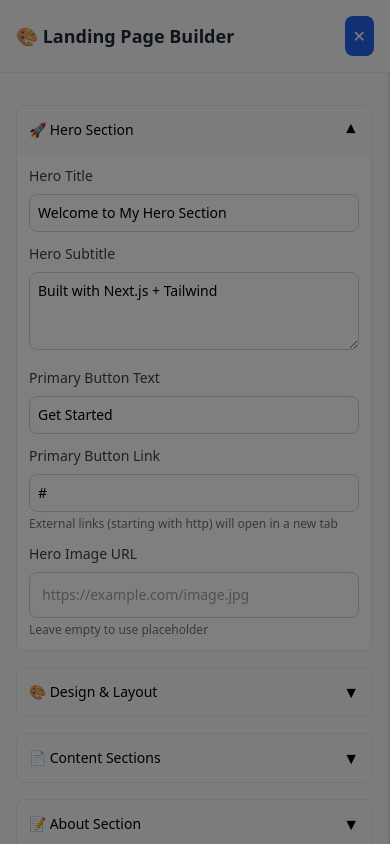
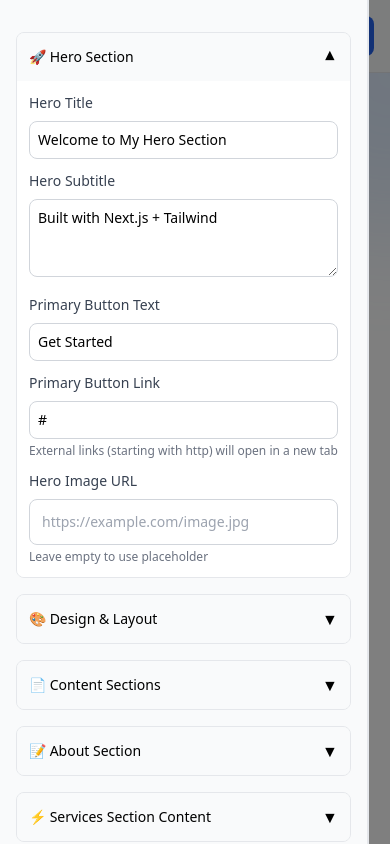
Before and after one commit to Anas6800/Landing-Page-Builder, a Next.js app: page /builder in a window 390 px wide. Both pictures are taken after a click on the button "⚙️". Built offline with nearby package versions, Linux system fonts and the light colour scheme.

Commit message:
MobileFinal

```diff
--- a/src/app/builder/page.tsx
+++ b/src/app/builder/page.tsx
@@ -20,8 +20,16 @@ export default function BuilderPage() {
         </button>
       </div>
 
+      {/* Mobile Overlay */}
+      {isSidebarOpen && (
+        <div
+          className="lg:hidden fixed inset-0 bg-black bg-opacity-50 z-40"
+          onClick={() => setIsSidebarOpen(false)}
+        />
+      )}
+
       {/* Sidebar - Hidden on mobile by default, always visible on desktop */}
-      <div className={`${isSidebarOpen ? 'block' : 'hidden'} lg:block lg:w-96 bg-gray-50 h-full overflow-y-auto border-r border-gray-200`}>
+      <div className={`${isSidebarOpen ? 'fixed lg:relative' : 'hidden'} lg:block lg:w-96 bg-gray-50 h-full overflow-y-auto border-r border-gray-200 z-50 lg:z-auto`}>
         <Sidebar />
       </div>
 
@@ -29,14 +37,6 @@ export default function BuilderPage() {
       <div className="flex-1 h-full overflow-y-auto">
         <PreviewPane />
       </div>
-
-      {/* Mobile Overlay */}
-      {isSidebarOpen && (
-        <div
-          className="lg:hidden fixed inset-0 bg-black bg-opacity-50 z-40"
-          onClick={() => setIsSidebarOpen(false)}
-        />
-      )}
     </div>
   );
 }
```
